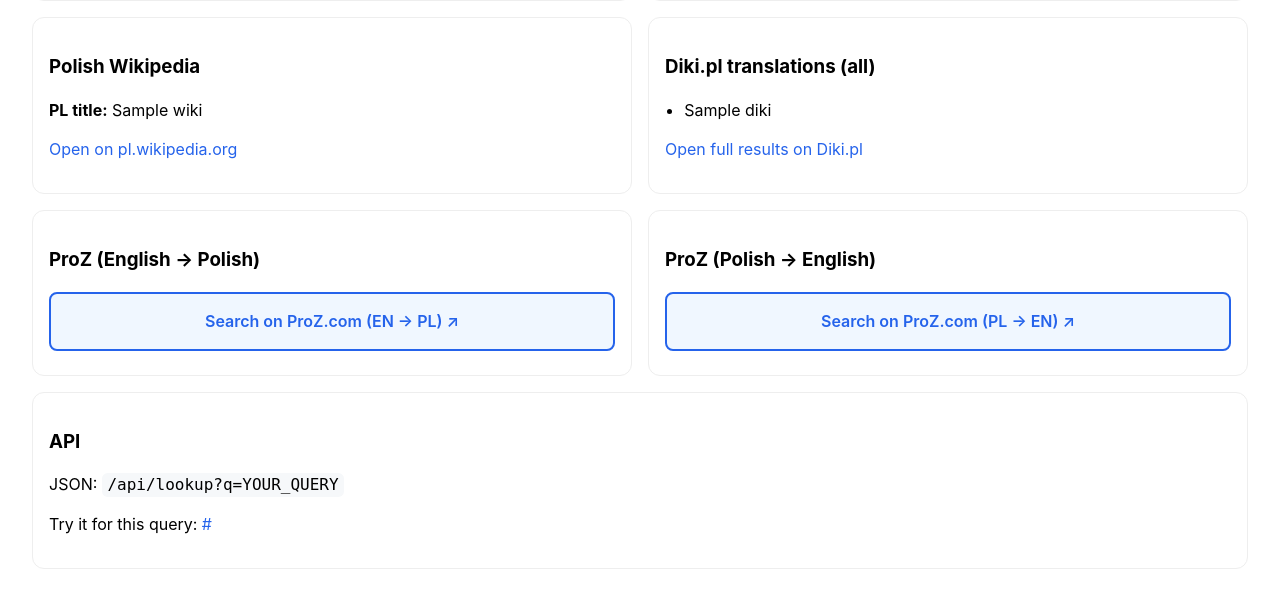
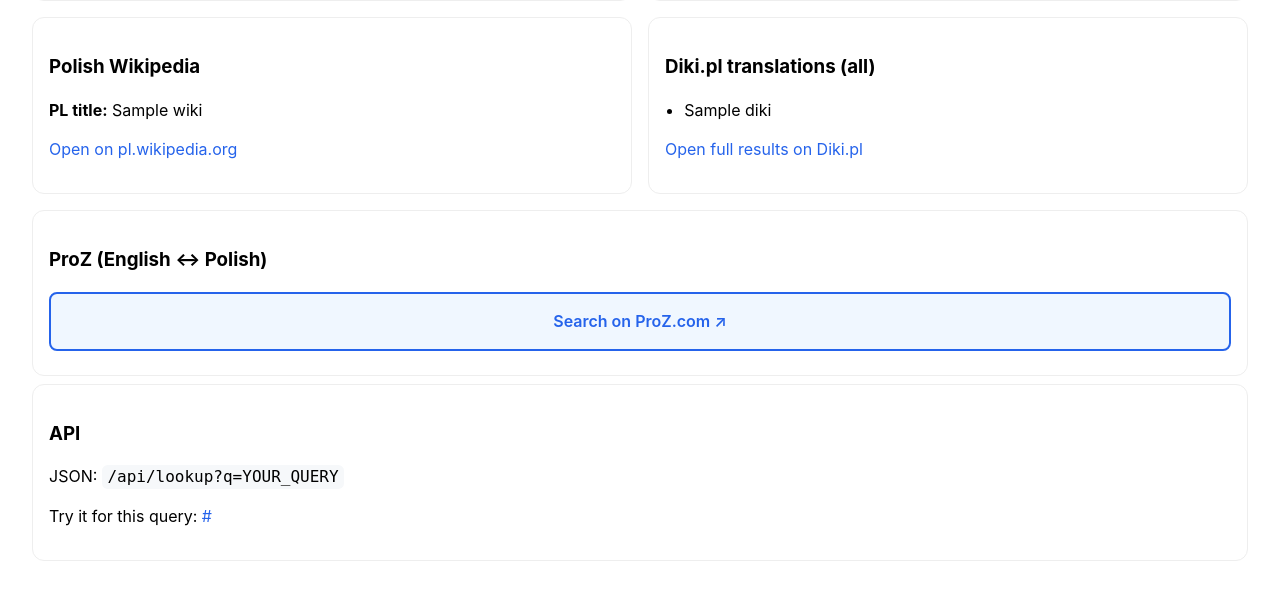
Before and after one commit to ickam/EN-PL-lookup, a FastAPI app: template templates/index.html in a window 1280 px wide. Shown: the part 425-1026 px from the top of the page. After the commit the page ends 986 px from the top, so only its background shows below. Run offline with FastAPI, Linux system fonts and the light colour scheme; the template is opened without the code that fills it: most values are stand-ins (such as "Sample title", 1, 10 or a date in 2020).

Commit message:
Consolidate ProZ links into single English-Polish search
Simplify ProZ integration with combined bidirectional link:
- Merge EN→PL and PL→EN into single link
- Use bidirectional arrow (↔) in heading
- Prioritizes English-Polish language pair with source_lang=ENG&target_lang=POL
- Cleaner, simpler interface
- Reduces visual clutter

🤖 Generated with [Claude Code](https://claude.com/claude-code)

Co-Authored-By: Claude <noreply@anthropic.com>

```diff
--- a/app/main.py
+++ b/app/main.py
@@ -57,11 +57,11 @@ async def index(request: Request, q: Optional[str] = None):
             enc = quote_plus(en_title)
             data["diki_href"] = f"https://www.diki.pl/slownik-angielskiego?q={enc}"
 
-        # Build ProZ URLs for both EN→PL and PL→EN
+        # Build ProZ URL for English-Polish (bidirectional)
         search_term = en_title or q
         enc_term = quote_plus(search_term)
-        data["proz_en_pl_url"] = f"https://www.proz.com/search/?term={enc_term}&source_lang=ENG&target_lang=POL&es=1"
-        data["proz_pl_en_url"] = f"https://www.proz.com/search/?term={enc_term}&source_lang=POL&target_lang=ENG&es=1"
+        # Search with ENG and POL languages (shows both EN→PL and PL→EN)
+        data["proz_url"] = f"https://www.proz.com/search/?term={enc_term}&source_lang=ENG&target_lang=POL&es=1"
 
         data["api_link"] = f"/api/lookup?q={quote_plus(q)}"
 
@@ -83,7 +83,7 @@ async def api_lookup(
     dsl_en_pl = dsl_lookup(term_for_dicts, direction="en-pl")
     dsl_pl_en = dsl_lookup(term_for_dicts, direction="pl-en")
 
-    # Build ProZ URLs
+    # Build ProZ URL
     search_term = en_title or q
     enc_term = quote_plus(search_term)
 
@@ -94,8 +94,7 @@ async def api_lookup(
         "diki": diki,
         "dsl_en_pl": dsl_en_pl,
         "dsl_pl_en": dsl_pl_en,
-        "proz_en_pl_url": f"https://www.proz.com/search/?term={enc_term}&source_lang=ENG&target_lang=POL&es=1",
-        "proz_pl_en_url": f"https://www.proz.com/search/?term={enc_term}&source_lang=POL&target_lang=ENG&es=1",
+        "proz_url": f"https://www.proz.com/search/?term={enc_term}&source_lang=ENG&target_lang=POL&es=1",
     })
 
 @app.get("/healthz")
--- a/templates/index.html
+++ b/templates/index.html
@@ -103,28 +103,15 @@
     </div>
   </div>
 
-  <div class="twocol">
-    <div class="card">
-      <h3>ProZ (English → Polish)</h3>
-      {% if data.proz_en_pl_url %}
-        <a href="{{ data.proz_en_pl_url }}" target="_blank" rel="noopener" class="proz-link">
-          Search on ProZ.com (EN → PL) ↗
-        </a>
-      {% else %}
-        <p class="muted">No search term available.</p>
-      {% endif %}
-    </div>
-
-    <div class="card">
-      <h3>ProZ (Polish → English)</h3>
-      {% if data.proz_pl_en_url %}
-        <a href="{{ data.proz_pl_en_url }}" target="_blank" rel="noopener" class="proz-link">
-          Search on ProZ.com (PL → EN) ↗
-        </a>
-      {% else %}
-        <p class="muted">No search term available.</p>
-      {% endif %}
-    </div>
+  <div class="card">
+    <h3>ProZ (English ↔ Polish)</h3>
+    {% if data.proz_url %}
+      <a href="{{ data.proz_url }}" target="_blank" rel="noopener" class="proz-link">
+        Search on ProZ.com ↗
+      </a>
+    {% else %}
+      <p class="muted">No search term available.</p>
+    {% endif %}
   </div>
 
   <div class="card">
```
